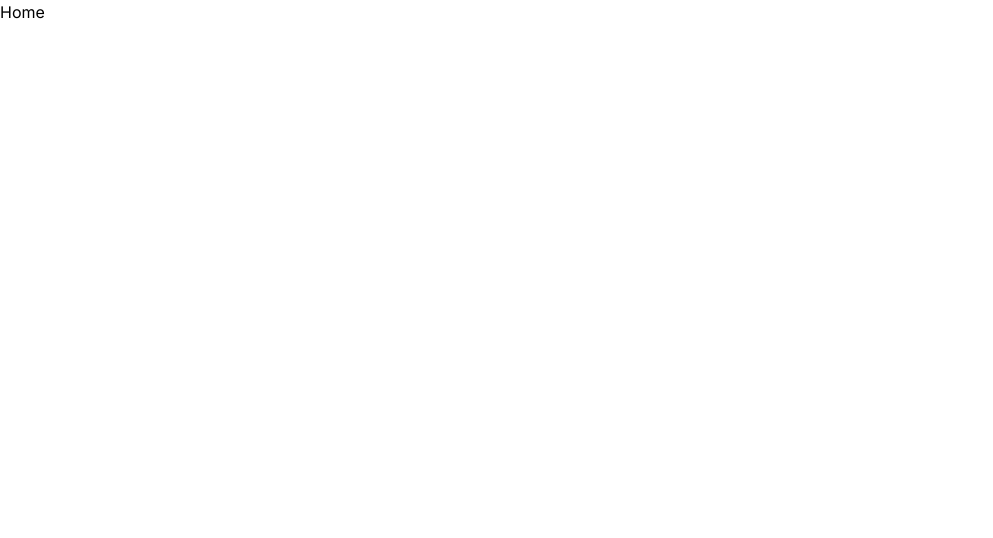
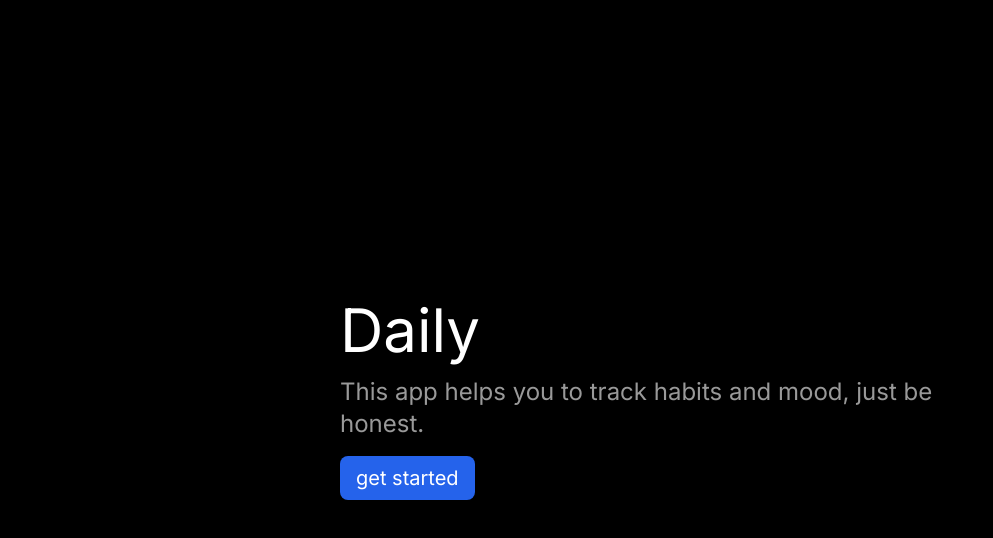
Before and after one commit to fredyzz/daily, a Next.js app: page / in a window 1280 px wide. Shown: the top 538 px of the page, without its empty margins (0-993 px from the left). Built offline with nearby package versions, Linux system fonts and the light colour scheme; no server answers.

Commit message:
Create basic Journal page

```diff
--- /dev/null
+++ b/app/(dashboard)/journal/page.tsx
@@ -0,0 +1,7 @@
+import React from 'react'
+
+const JournalPage = () => {
+  return <div>journalpage</div>
+}
+
+export default JournalPage
--- /dev/null
+++ b/app/(dashboard)/layout.tsx
@@ -0,0 +1,17 @@
+import React from 'react'
+
+const DashboardLayout = ({ children }) => {
+  return (
+    <div className="h-screen w-screen relative">
+      <aside className="absolute top-0 left-0 h-full w-[200px] border-r border-black/10">
+        Mood
+      </aside>
+      <div className="ml-[200px]">
+        <header className="h-[60px] border-b border-black/10">header</header>
+        <div>{children}</div>
+      </div>
+    </div>
+  )
+}
+
+export default DashboardLayout
--- a/app/page.tsx
+++ b/app/page.tsx
@@ -1,7 +1,27 @@
-import Image from 'next/image'
+import Link from 'next/link'
 
-export default function Home() {
+import { auth } from '@clerk/nextjs/server'
+
+export default async function Home() {
+  const { userId } = auth()
+
+  const href = userId ? '/journal' : '/new-user'
+
   return (
-    <div>Home</div>
+    <div className="w-screen h-screen bg-black flex justify-center items-center text-white">
+      <div className="w-full max-w-[600px] mx-auto">
+        <h1 className="text-6xl mb-4">Daily</h1>
+        <p className="text-2xl text-white/60 mb-4">
+          This app helps you to track habits and mood, just be honest.
+        </p>
+        <div>
+          <Link href={href}>
+            <button className="bg-blue-600 px-4 py-2 rounded-lg text-xl">
+              get started
+            </button>
+          </Link>
+        </div>
+      </div>
+    </div>
   )
 }
```
